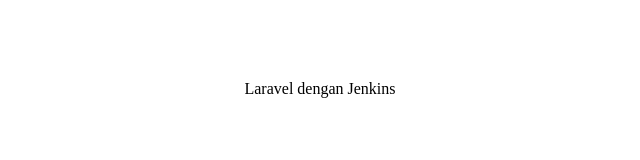
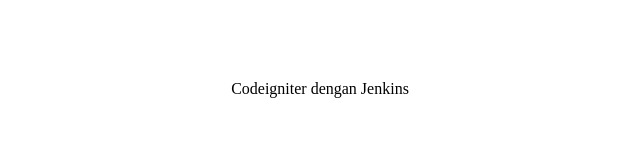
Before and after one commit to mesaputra10/laravel, a plain HTML site: page index.html in a window 1280 px wide. Shown: the full height of the page, 320-960 px from the left. Drawn offline with Linux system fonts and the light colour scheme.

Commit message:
upload codeigniter

```diff
--- a/index.html
+++ b/index.html
@@ -1,2 +1,2 @@
 
-<center> <br><br><br><br>Laravel dengan Jenkins </center>
+<center> <br><br><br><br>Codeigniter dengan Jenkins </center>
```
